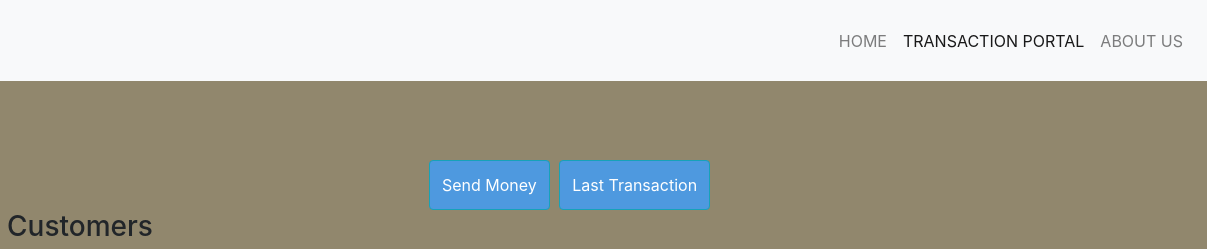
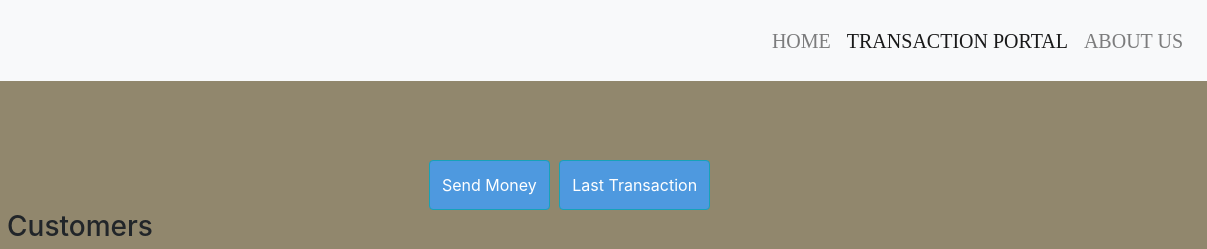
Before and after one commit to Abhranil-Manna/-Basic-Banking-System, a plain HTML site: page customer.html in a window 1280 px wide. Shown: the top 249 px of the page, 73-1280 px from the left. Drawn offline with nearby package versions, Linux system fonts and the light colour scheme.

Commit message:
Update customer.css

```diff
--- a/css/customer.css
+++ b/css/customer.css
@@ -2,6 +2,10 @@ body{
   background-color:#91876d;
 }
 
+.nav-link{
+	font-size:20px;
+	font-family: bold;
+}
   .navbar-toggler{
   	background-color:red;
   }
```
